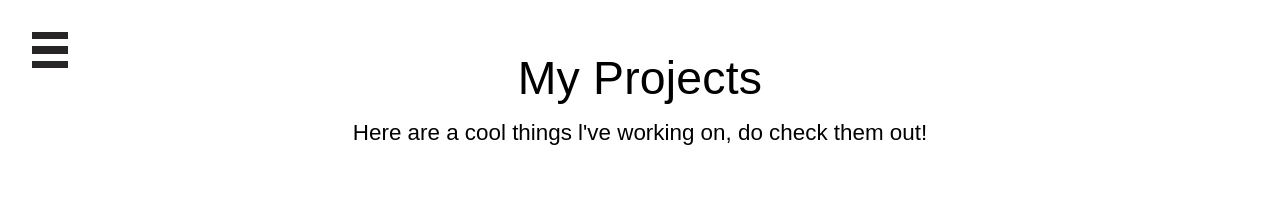
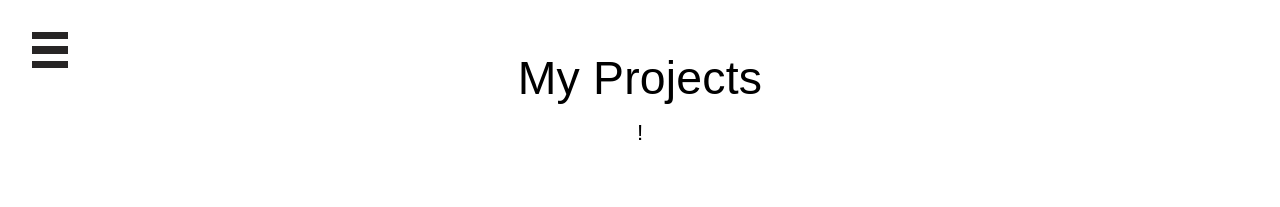
Before and after one commit to raviprajapati01/portfolio, a React (Create React App) app: page /projects in a window 1280 px wide. Shown: the top 207 px of the page. Built offline with nearby package versions, Linux system fonts and the light colour scheme.

Commit message:
Update Project.jsx

```diff
--- a/src/components/Project/Project.jsx
+++ b/src/components/Project/Project.jsx
@@ -9,7 +9,7 @@
   return (
     <div className='section-container pro-bg'>
         <Header heading="My Projects"
-          details="Here are a cool things l've working on, do check them out!"
+          details="!"
         />
 
          <div className='project-card-container'>
```
